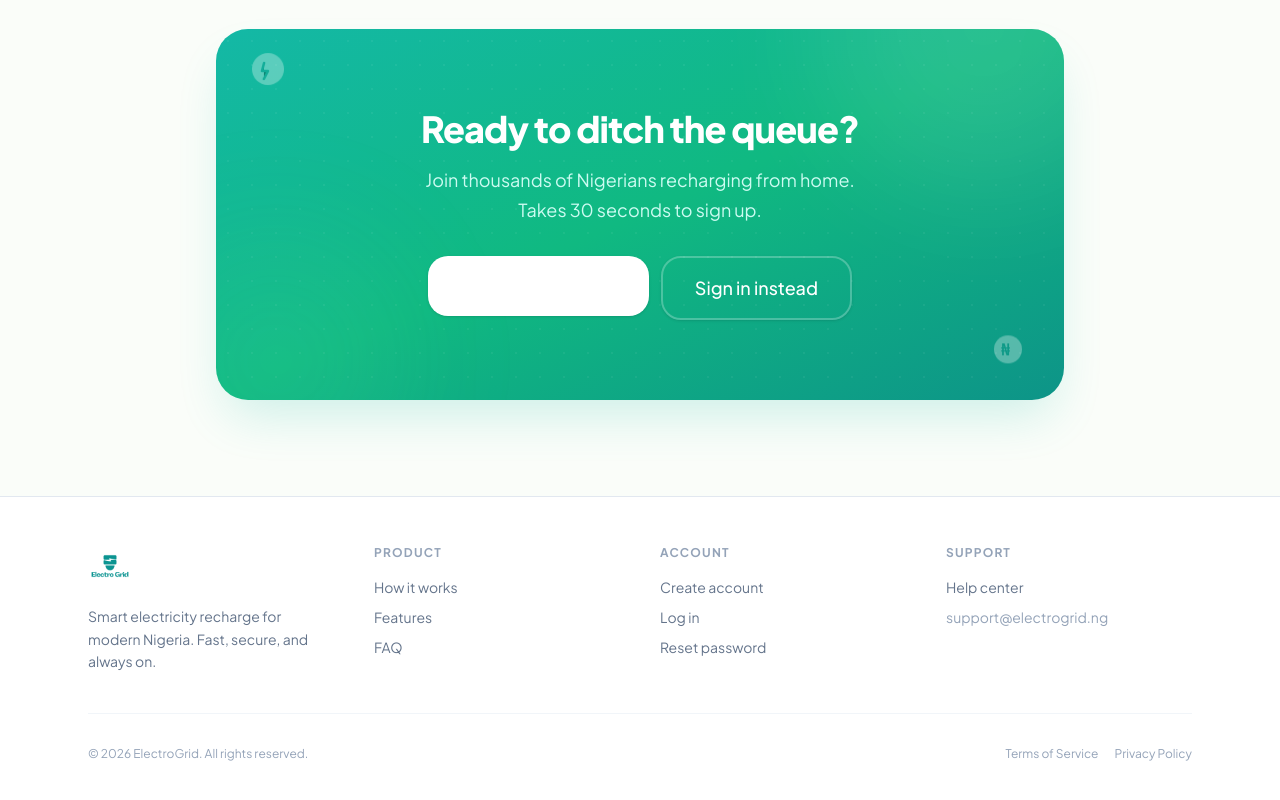
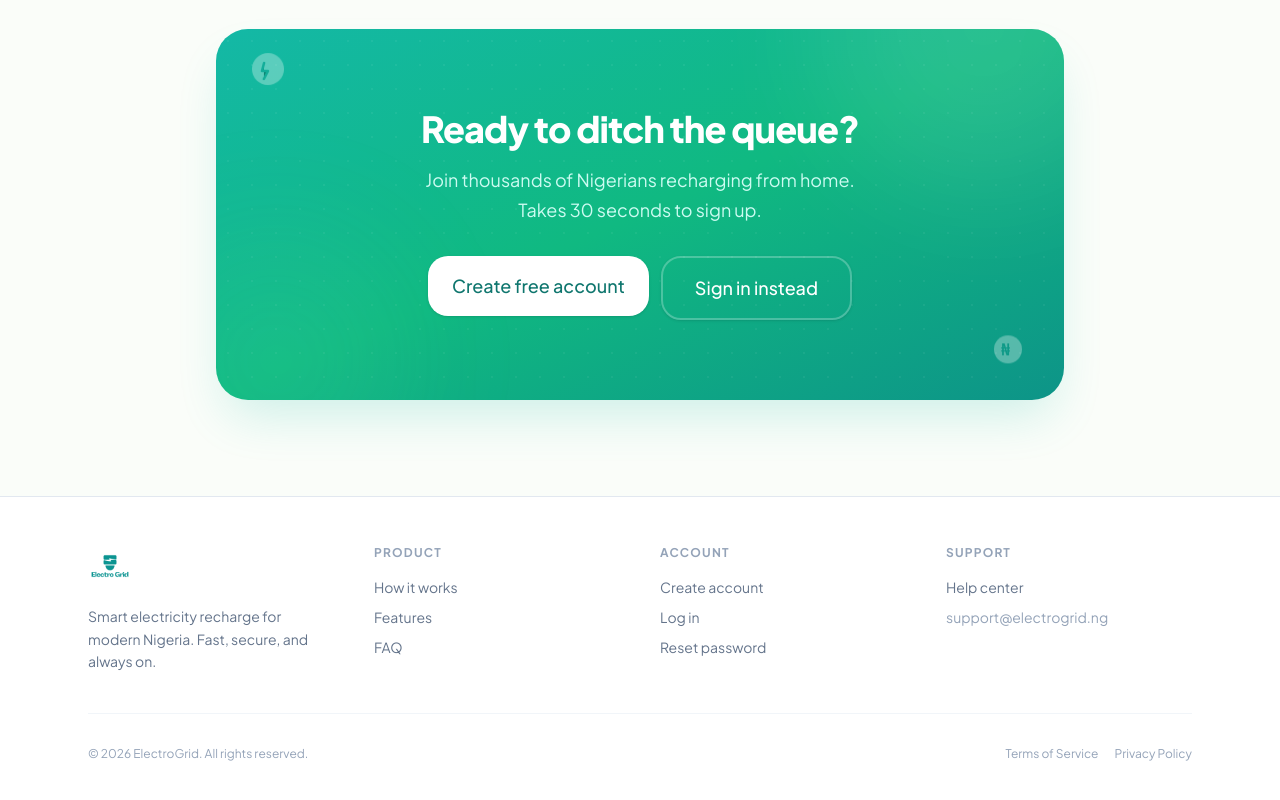
Before and after one commit to ElectrooGridd/Frontend, a React (Vite) app: page / in a window 1280 px wide. Shown: the part 6076-6876 px from the top of the page. Built offline with nearby package versions, Linux system fonts and the light colour scheme; no server answers.

Commit message:
fixed create account button

```diff
--- a/src/features/landing/Landing.tsx
+++ b/src/features/landing/Landing.tsx
@@ -997,8 +997,9 @@ export function Landing() {
               <div className="flex flex-col sm:flex-row gap-3 justify-center">
                 <Link to="/register">
                   <Button
+                    variant="ghost"
                     size="lg"
-                    className="w-full sm:w-auto bg-white hover:bg-slate-50 text-teal-700 px-10 py-4 text-base font-extrabold rounded-2xl shadow-lg cartoon-btn border-0"
+                    className="w-full sm:w-auto !bg-white hover:!bg-slate-50 !text-teal-700 px-10 py-4 text-base font-extrabold rounded-2xl shadow-lg cartoon-btn border-0"
                   >
                     Create free account
                   </Button>
```
